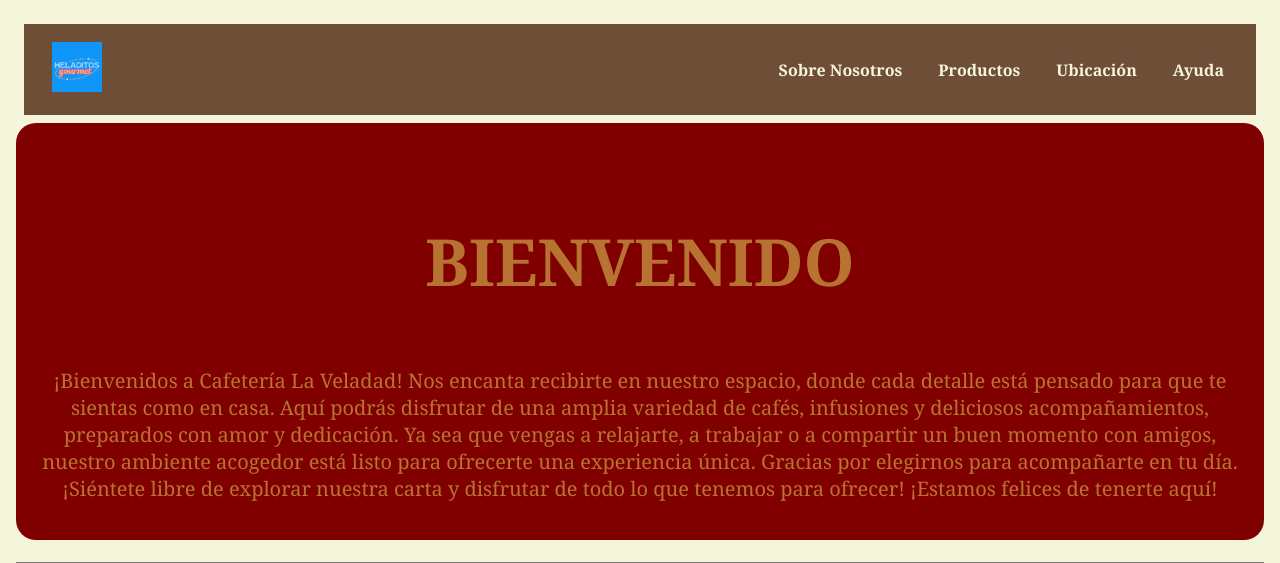
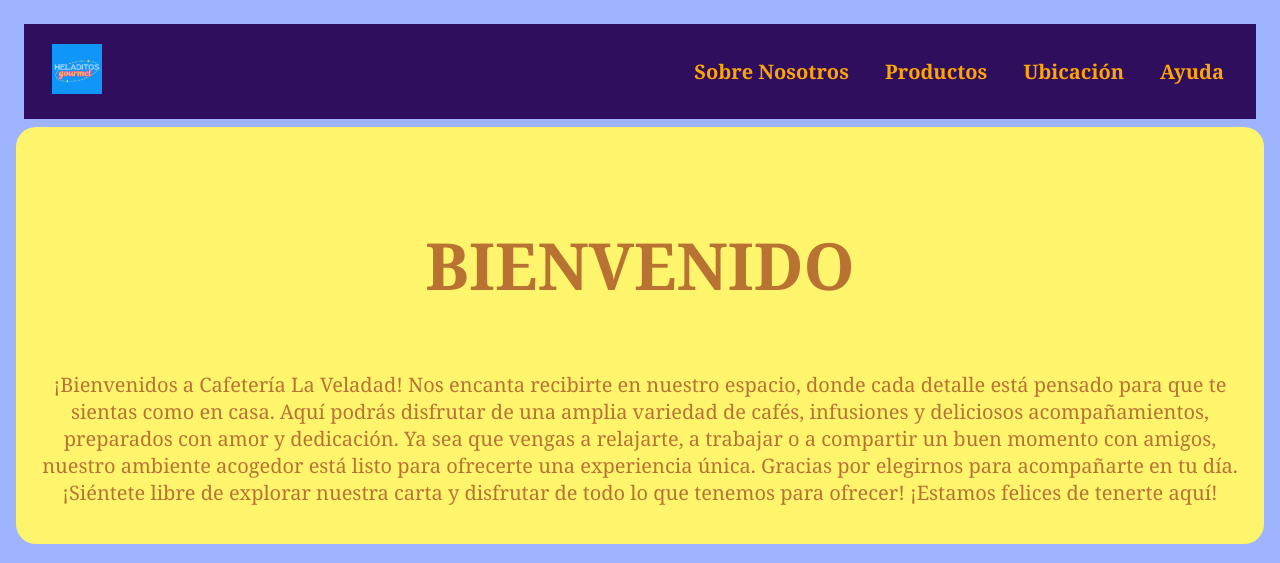
Before and after one commit to yelmis/Heladitos-gourmet, a PHP site: page /inicio.html in a window 1280 px wide. Shown: the top 563 px of the page. Run offline with PHP 8.4, Linux system fonts and the light colour scheme.

Commit message:
añadiendo colores

```diff
--- a/CSS/inicio.css
+++ b/CSS/inicio.css
@@ -5,14 +5,14 @@ padding: 4px;
 }
 
 body{
-    background: #F5F5DC  url() ;
+    background: #9FB4FF url() ;
     font-family: Cambria, Cochin, Georgia, Times, 'Times New Roman', serif;
     color: black;
 }
 
 
 #welcome{
-    background-color:maroon;
+    background-color:#FFF56D;
     color: #B87333;
     padding: 10px;
     margin: auto;
@@ -37,7 +37,7 @@ body{
         color: white;
         background-image: linear-gradient(0deg,
                 rgba(0, 0, 0, 0.5),
-                rgba(0, 0, 0, 0.5)), url();
+                rgba(0, 0, 0, 0.5)), url(https://image.freepik.com/foto-gratis/mujer-atractiva-comiendo-helado-paleta_23-2148193879.jpg);
         background-repeat: no-repeat;
         background-size: cover;
         background-position: center center;
@@ -52,7 +52,7 @@ body{
     display: flex;
     justify-content: space-between;
     align-items: center;
-    background-color:#6F4E37;
+    background-color:#2F0F5D;
     padding: 10px 20px;
 }
 
@@ -71,9 +71,9 @@ body{
 }
 
 .nav-links a {
-    color: #F5F5DC;
+    color: orange;
     text-decoration: none;
-    font-size: 16px;
+    font-size: 20px;
     font-weight: bold;
 }
 
```
